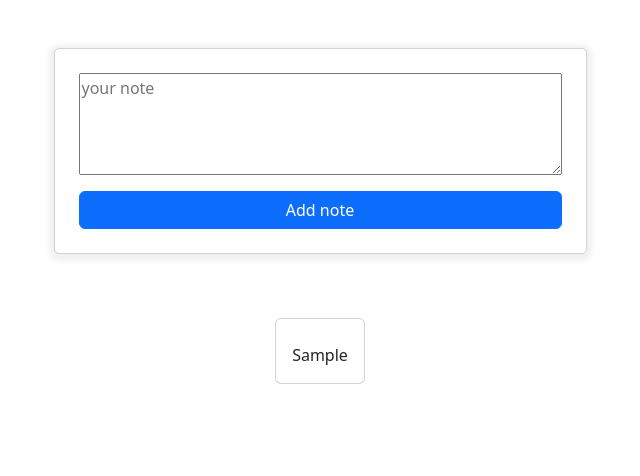
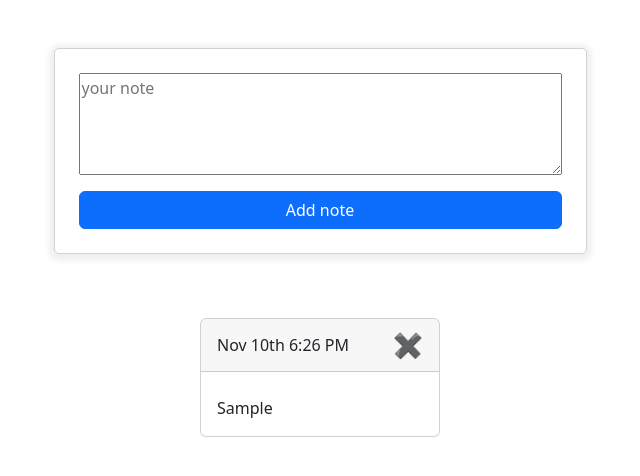
Before and after one commit to mark-itc/react---notes-app-jgelbwaser, a React (Create React App) app: page / in a window 1280 px wide. Both pictures are taken after typing "Sample" into the empty fields and a click on the button "Add note". Shown: the top 476 px of the page, without its empty margins (320-960 px from the left). Built offline with nearby package versions, Linux system fonts and the light colour scheme.

Commit message:
M2 Completed

```diff
--- a/package.json
+++ b/package.json
@@ -7,6 +7,7 @@
     "@testing-library/react": "^13.4.0",
     "@testing-library/user-event": "^13.5.0",
     "bootstrap": "^5.2.2",
+    "date-fns": "^2.29.3",
     "react": "^18.2.0",
     "react-bootstrap": "^2.6.0",
     "react-dom": "^18.2.0",
--- a/src/App.css
+++ b/src/App.css
@@ -33,9 +33,6 @@
   justify-content: center;
 }
 
-.card {
-  max-width: '15rem';
-}
 
 
 /* .container {
--- a/src/App.js
+++ b/src/App.js
@@ -13,12 +13,19 @@ function App() {
 
   const [notes, setNotes] = useState([]);
 
+  const deleteNote = (noteId) => {
+      const tempArray = [...notes];
+      tempArray.splice(noteId,1);
+     setNotes(tempArray);
+
+  }
+
   const addNote = (noteText) => {
     const newNote = {
       text: noteText,
       date: new Date()
     };
-    //console.log('newNote' ,newNote);
+    console.log('newNote' ,newNote);
     setNotes([...notes, newNote]);
   }
 
@@ -29,10 +36,15 @@ function App() {
         <Form onSubmit={addNote} />
         <div className='notes-container'>
           {notes.map((note, index) => {
-            return <Note
+            return (
+            <Note
               key={index}
+              id= {index}
               text={note.text}
-            />
+              date ={note.date}
+              onDelete = {deleteNote}
+
+            />)
           })}
         </div>
       </Container>
--- a/src/components/Form.jsx
+++ b/src/components/Form.jsx
@@ -2,8 +2,6 @@ import { useState } from 'react';
 import Button from 'react-bootstrap/Button';
 
 function Form({ onSubmit }) {
-
-    //const noteText = "Example note";
 
     const [inputValue, setInputValue] = useState('');
 
@@ -11,8 +9,10 @@ function Form({ onSubmit }) {
     const handleSubmit = (e) => {
 
         e.preventDefault();
-        inputValue && onSubmit(inputValue);
-        setInputValue('');
+        if (inputValue) {
+            onSubmit(inputValue);
+            setInputValue('');
+        }
     }
 
     const onInputChange = (e) => {
--- /dev/null
+++ b/src/components/Note.css
@@ -0,0 +1,20 @@
+.card-note {
+    width: 15rem;
+    margin: 10px;
+    border: 1px solid blue;
+  }
+
+
+
+
+.card-header {
+    display:flex;
+    justify-content: space-between;
+    align-items: center;
+
+}
+
+.card-delete-button {
+  font-size: 1.5rem;
+  cursor: pointer;
+}
--- a/src/components/Note.jsx
+++ b/src/components/Note.jsx
@@ -1,12 +1,29 @@
 import Card from 'react-bootstrap/Card';
+import { format } from 'date-fns';
+import './Note.css';
 
 
-function Note({ title, text = 'placeholder' }) {
+function Note(props) {
+
+  const { title, text, date, id, onDelete } = props;
+
+  const handleDelete = (e) => {
+    console.log('delete clicked '+ id + ' '+ text);
+    const deleteConfirmed = window.confirm("Are you sure you want to delete your note?");
+    if (deleteConfirmed) {onDelete(id)}
+  }
 
 
   return (
 
-    <Card className='card m-3'>
+    <Card className='card-note m-3' >
+      <Card.Header  className="card-header">
+      <span className='card-date'>
+      {format(date,"MMM do h:mm a")}
+      </span>
+      <span className='card-delete-button' onClick={handleDelete}>&#10006;</span>
+
+      </Card.Header>
       <Card.Body >
         <Card.Title>{title}</Card.Title>
         <Card.Text>
@@ -19,3 +36,22 @@ function Note({ title, text = 'placeholder' }) {
 }
 
 export default Note;
+
+  // return (
+  //   <div className='card-note'>
+  //     <div className='card-header'>
+  //       <span className='card-date'>
+  //         {format(date, "MMM do h:mm a")}ggg
+  //       </span>
+  //       <span className='card-close-button'>&#10006;</span>
+  //     </div>
+  //     <div className='card-body'>
+  //       <div className='card-title'>
+
+  //       </div>
+  //       <div className='card-text'>
+  //         {text}
+  //       </div>
+  //     </div>
+  //   </div>
+  // )
```
Also changed, not shown: 1 other file (tests, documents, lock files or other folders).
